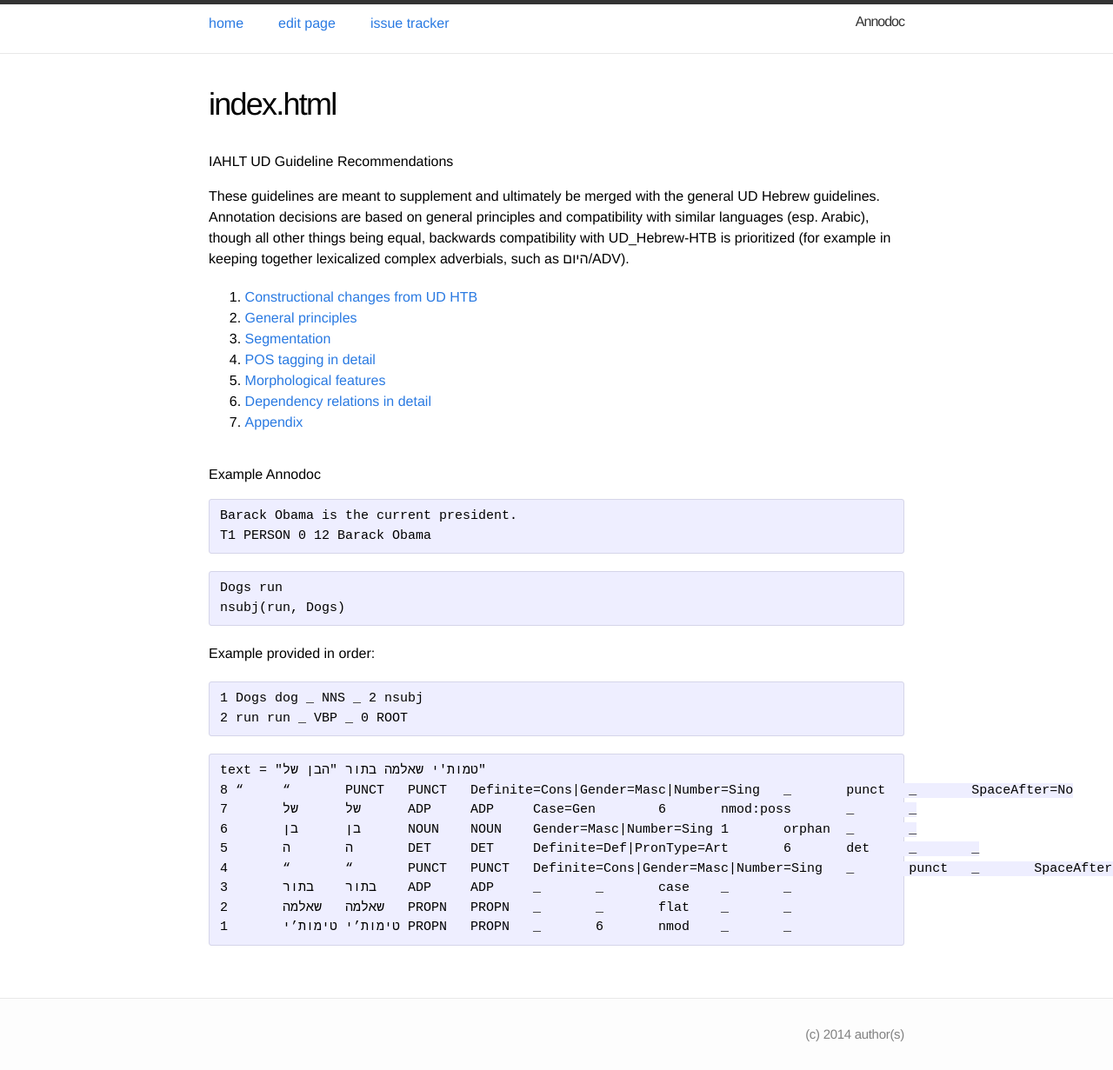
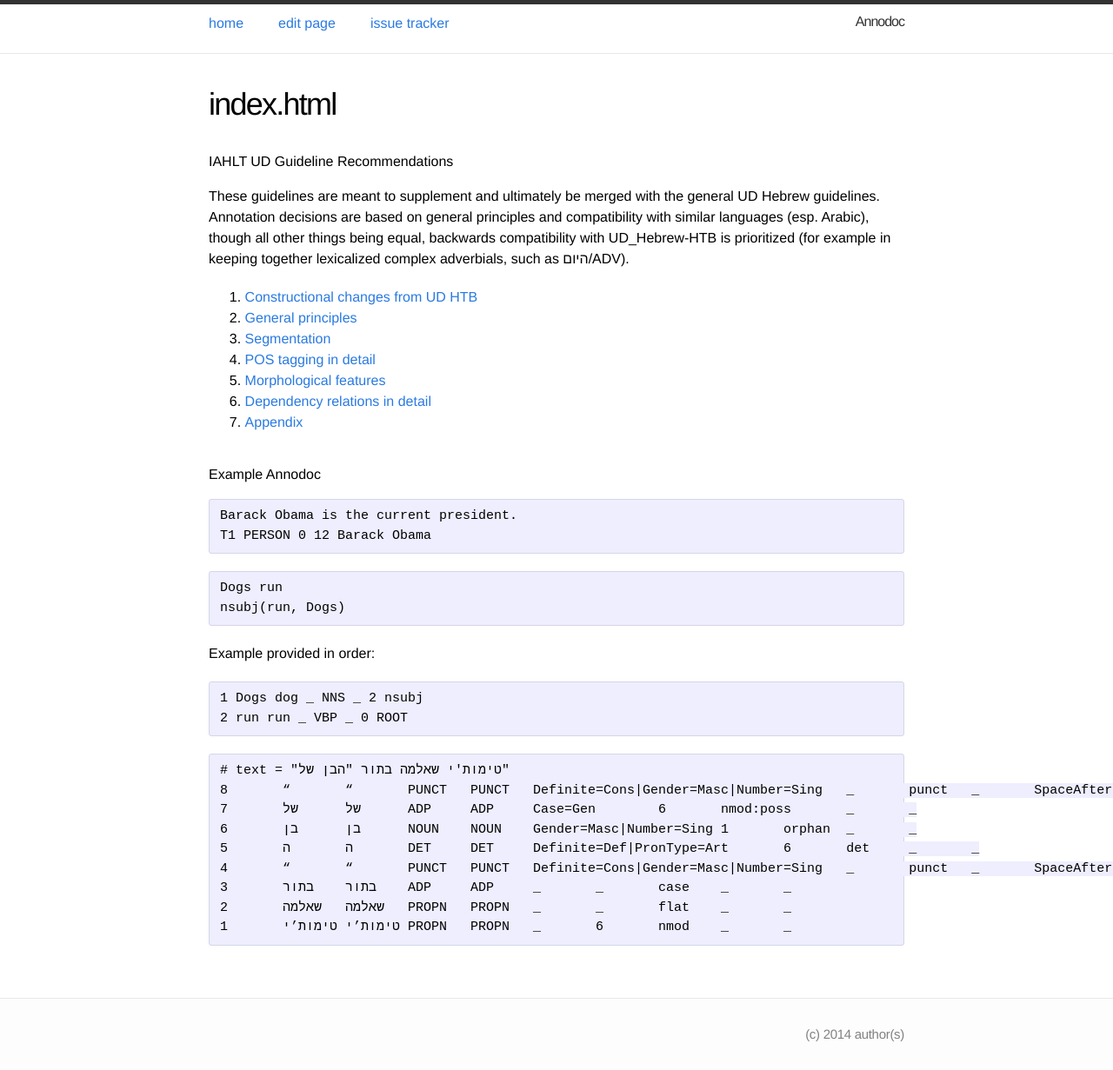
Before and after one commit to IAHLT/heb-ud-gudielines, a Jekyll site: the page built from index.md, in a window 1280 px wide. Shown: the whole page at 87% size. Built offline with Jekyll 4.4.1, drawn with Linux system fonts in a browser that asks for light colours.

Commit message:
Update index.md

```diff
--- a/index.md
+++ b/index.md
@@ -34,8 +34,8 @@ Example provided in order:
 ~~~
 
 ~~~ conllux
-text = "טמות'י שאלמה בתור "הבן של"
-8 “	“	PUNCT	PUNCT	Definite=Cons|Gender=Masc|Number=Sing	_	punct	_	SpaceAfter=No
+# text = "טימות'י שאלמה בתור "הבן של"
+8	“	“	PUNCT	PUNCT	Definite=Cons|Gender=Masc|Number=Sing	_	punct	_	SpaceAfter=No
 7	של	של	ADP	ADP	Case=Gen	6	nmod:poss	_	_
 6	בן	בן	NOUN	NOUN	Gender=Masc|Number=Sing	1	orphan	_	_
 5	ה	ה	DET	DET	Definite=Def|PronType=Art	6	det	_	_
```
